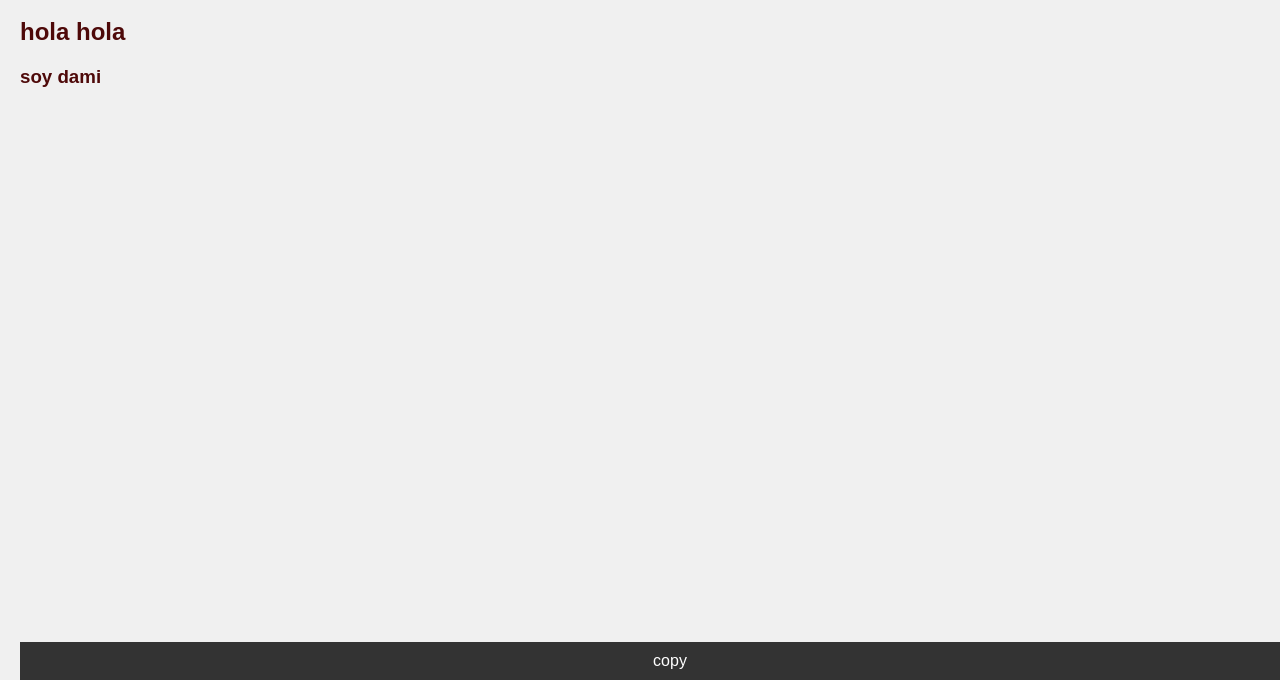
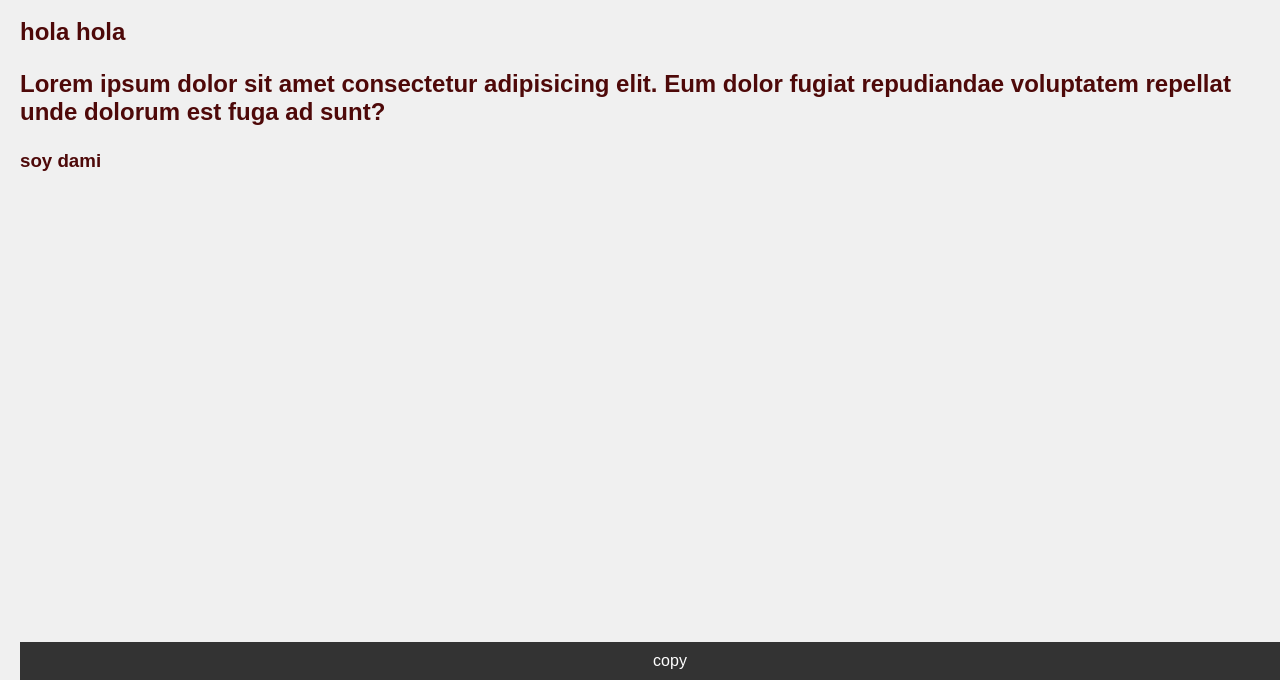
Before and after one commit to dami-bot/damibot-github.io, a plain HTML site: page index.html in a window 1280 px wide. Shown: the part 120-800 px from the top of the page. Drawn offline with Linux system fonts and the light colour scheme.

Commit message:
agrega parrafo al index

```diff
--- a/index.html
+++ b/index.html
@@ -1,5 +1,6 @@
 <!DOCTYPE html>
 <html lang="en">
+
 <head>
     <meta charset="UTF-8">
     <meta name="viewport" content="width=device-width, initial-scale=1.0">
@@ -7,14 +8,17 @@
     <link rel="stylesheet" href="/style.css">
 </head>
 <link rel="stylesheet" href="/style.css">
+
 <body>
     <nav>esto es el encabezado</nav>
     <h1>INICIO</h1>
     <h2>hola hola
-
+        <p>Lorem ipsum dolor sit amet consectetur adipisicing elit. Eum dolor fugiat repudiandae voluptatem repellat
+            unde dolorum est fuga ad sunt?</p>
     </h2>
     <h3>soy dami</h3>
     <footer>copy</footer>
 
 </body>
+
 </html>
```
